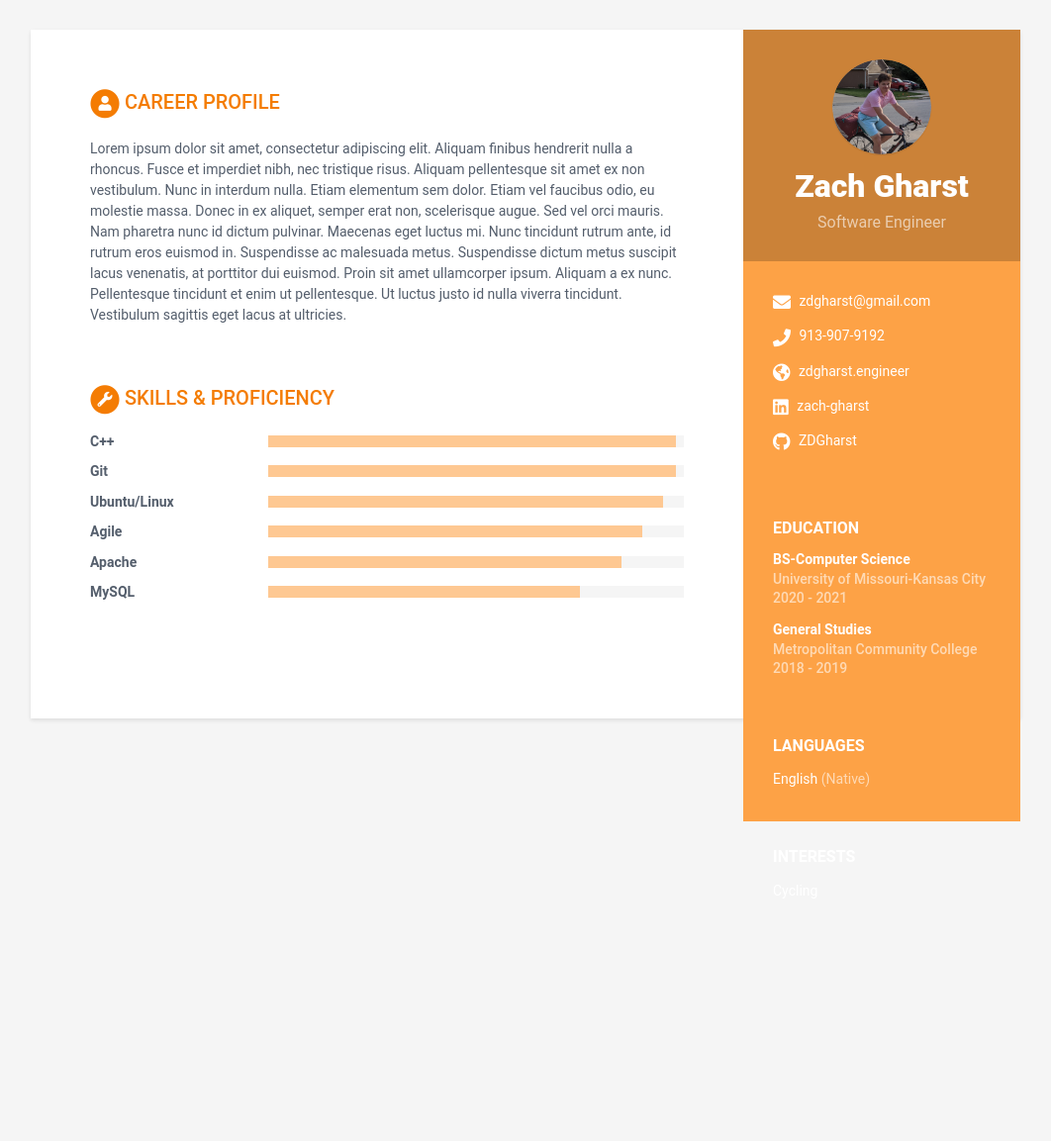
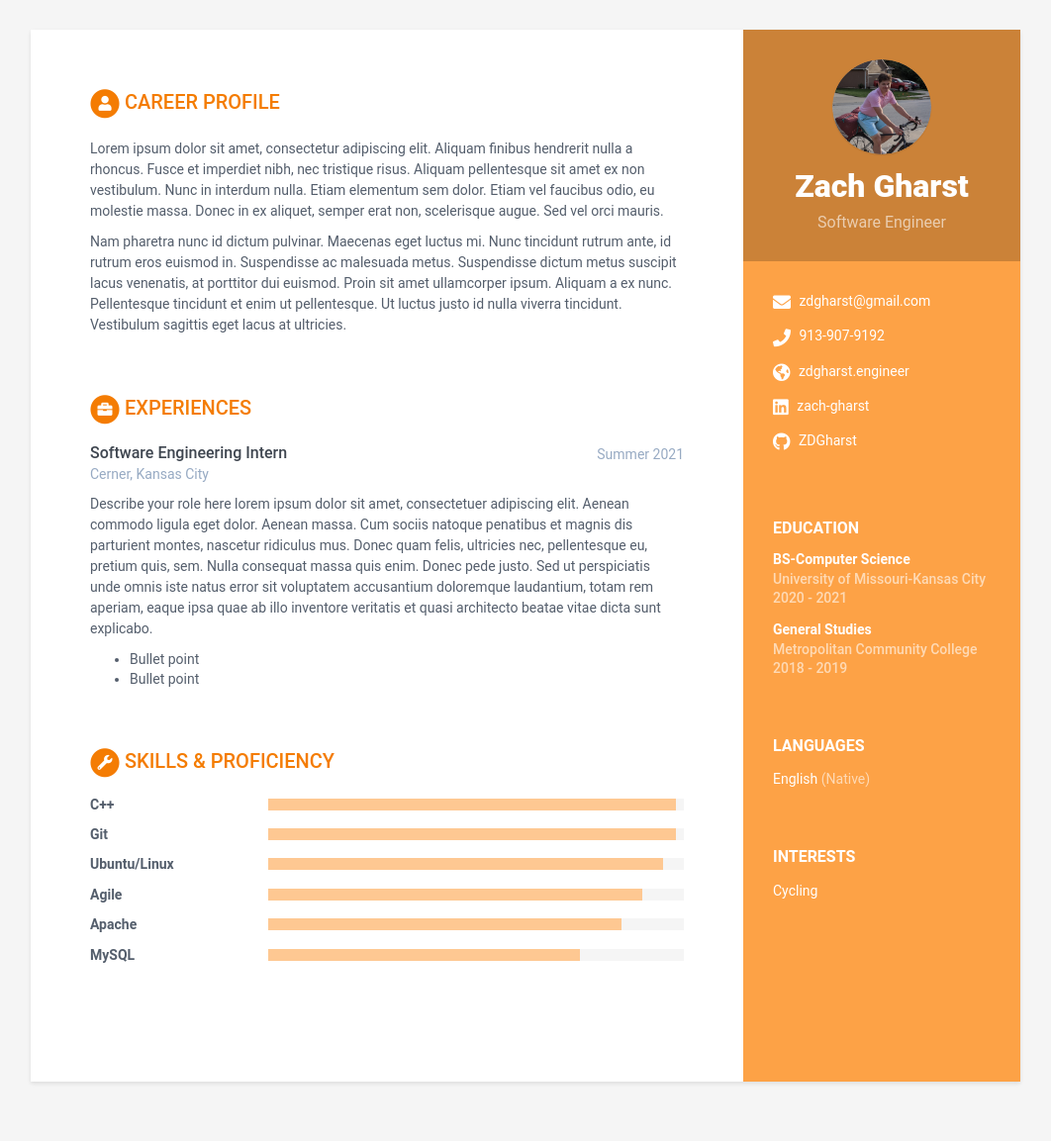
Before and after one commit to zachgharst/zachgharst.github.io, a Jekyll site: the page built from index.html, in a window 1280 px wide. Shown: the whole page at 99% size, without its empty margins (109-1171 px from the left). Built offline with Jekyll 4.4.1, drawn with Linux system fonts in a browser that asks for light colours; before the commit the page ends 940 px from its top, so only the background shows below that.

Commit message:
Add a single experience and lipsum

```diff
--- a/_data/data.yml
+++ b/_data/data.yml
@@ -47,6 +47,7 @@ career-profile:
       sit amet ex non vestibulum. Nunc in interdum nulla. Etiam elementum sem dolor. Etiam
       vel faucibus odio, eu molestie massa. Donec in ex aliquet, semper erat non,
       scelerisque augue. Sed vel orci mauris.
+
       Nam pharetra nunc id dictum pulvinar. Maecenas eget luctus mi. Nunc tincidunt rutrum
       ante, id rutrum eros euismod in. Suspendisse ac malesuada metus. Suspendisse dictum
       metus suscipit lacus venenatis, at porttitor dui euismod. Proin sit amet ullamcorper
@@ -75,44 +76,44 @@ education:
         pretium quis, sem.
           - Bullet point
           - Bullet point
-# experiences:
-#     - role: Lead Developer
-#       time: 2015 - Present
-#       company: Startup Hubs, San Francisco
-#       details: |
-#         Describe your role here lorem ipsum dolor sit amet, consectetuer
-#         adipiscing elit. Aenean commodo ligula eget dolor. Aenean massa.
-#         Cum sociis natoque penatibus et magnis dis parturient montes,
-#         nascetur ridiculus mus. Donec quam felis, ultricies nec,
-#         pellentesque eu, pretium quis, sem. Nulla consequat massa quis
-#         enim. Donec pede justo. Sed ut perspiciatis unde omnis iste natus
-#         error sit voluptatem accusantium doloremque laudantium, totam rem
-#         aperiam, eaque ipsa quae ab illo inventore veritatis et quasi
-#         architecto beatae vitae dicta sunt explicabo.
-#           - Bullet point
-#           - Bullet point
-#     - role: Senior Software Engineer
-#       time: 2014 - 2015
-#       company: Google, London
-#       details: |
-#         Describe your role here lorem ipsum dolor sit amet, consectetuer
-#         adipiscing elit. Aenean commodo ligula eget dolor. Aenean massa.
-#         Cum sociis natoque penatibus et magnis dis parturient montes,
-#         nascetur ridiculus mus. Donec quam felis, ultricies nec,
-#         pellentesque eu, pretium quis, sem.
-#           - Bullet point
-#           - Bullet point
-#     - role: UI Developer
-#       time: 2012 - 2014
-#       company: Amazon, London
-#       details: |
-#         Describe your role here lorem ipsum dolor sit amet, consectetuer
-#         adipiscing elit. Aenean commodo ligula eget dolor. Aenean massa.
-#         Cum sociis natoque penatibus et magnis dis parturient montes,
-#         nascetur ridiculus mus. Donec quam felis, ultricies nec,
-#         pellentesque eu, pretium quis, sem.
-#           - Bullet point
-#           - Bullet point
+experiences:
+    - role: Software Engineering Intern
+      time: Summer 2021
+      company: Cerner, Kansas City
+      details: |
+        Describe your role here lorem ipsum dolor sit amet, consectetuer
+        adipiscing elit. Aenean commodo ligula eget dolor. Aenean massa.
+        Cum sociis natoque penatibus et magnis dis parturient montes,
+        nascetur ridiculus mus. Donec quam felis, ultricies nec,
+        pellentesque eu, pretium quis, sem. Nulla consequat massa quis
+        enim. Donec pede justo. Sed ut perspiciatis unde omnis iste natus
+        error sit voluptatem accusantium doloremque laudantium, totam rem
+        aperiam, eaque ipsa quae ab illo inventore veritatis et quasi
+        architecto beatae vitae dicta sunt explicabo.
+          - Bullet point
+          - Bullet point
+    # - role: Senior Software Engineer
+    #   time: 2014 - 2015
+    #   company: Google, London
+    #   details: |
+    #     Describe your role here lorem ipsum dolor sit amet, consectetuer
+    #     adipiscing elit. Aenean commodo ligula eget dolor. Aenean massa.
+    #     Cum sociis natoque penatibus et magnis dis parturient montes,
+    #     nascetur ridiculus mus. Donec quam felis, ultricies nec,
+    #     pellentesque eu, pretium quis, sem.
+    #       - Bullet point
+    #       - Bullet point
+    # - role: UI Developer
+    #   time: 2012 - 2014
+    #   company: Amazon, London
+    #   details: |
+    #     Describe your role here lorem ipsum dolor sit amet, consectetuer
+    #     adipiscing elit. Aenean commodo ligula eget dolor. Aenean massa.
+    #     Cum sociis natoque penatibus et magnis dis parturient montes,
+    #     nascetur ridiculus mus. Donec quam felis, ultricies nec,
+    #     pellentesque eu, pretium quis, sem.
+    #       - Bullet point
+    #       - Bullet point
 # projects:
 #     title: Projects
 #     intro: >
```
